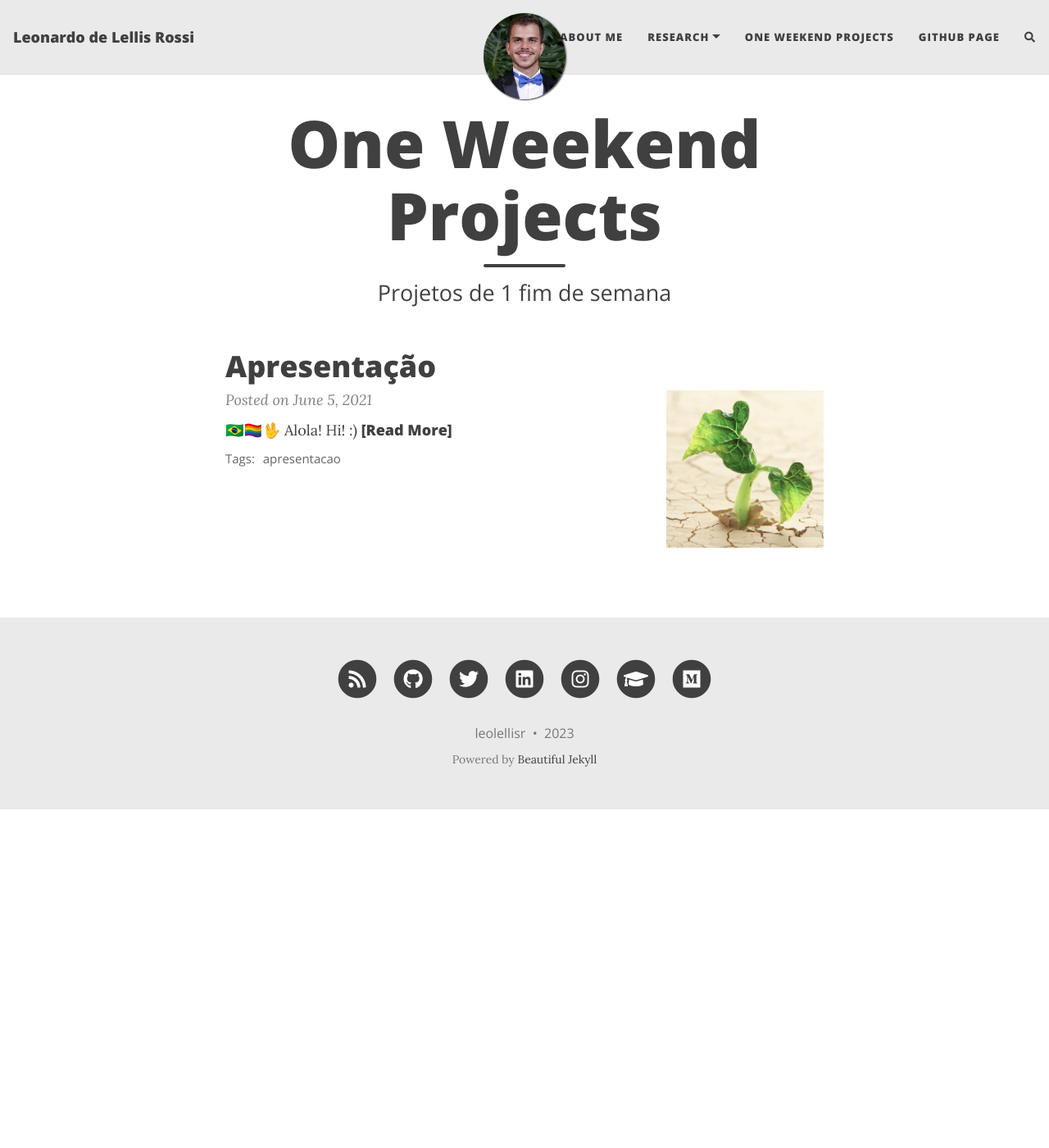
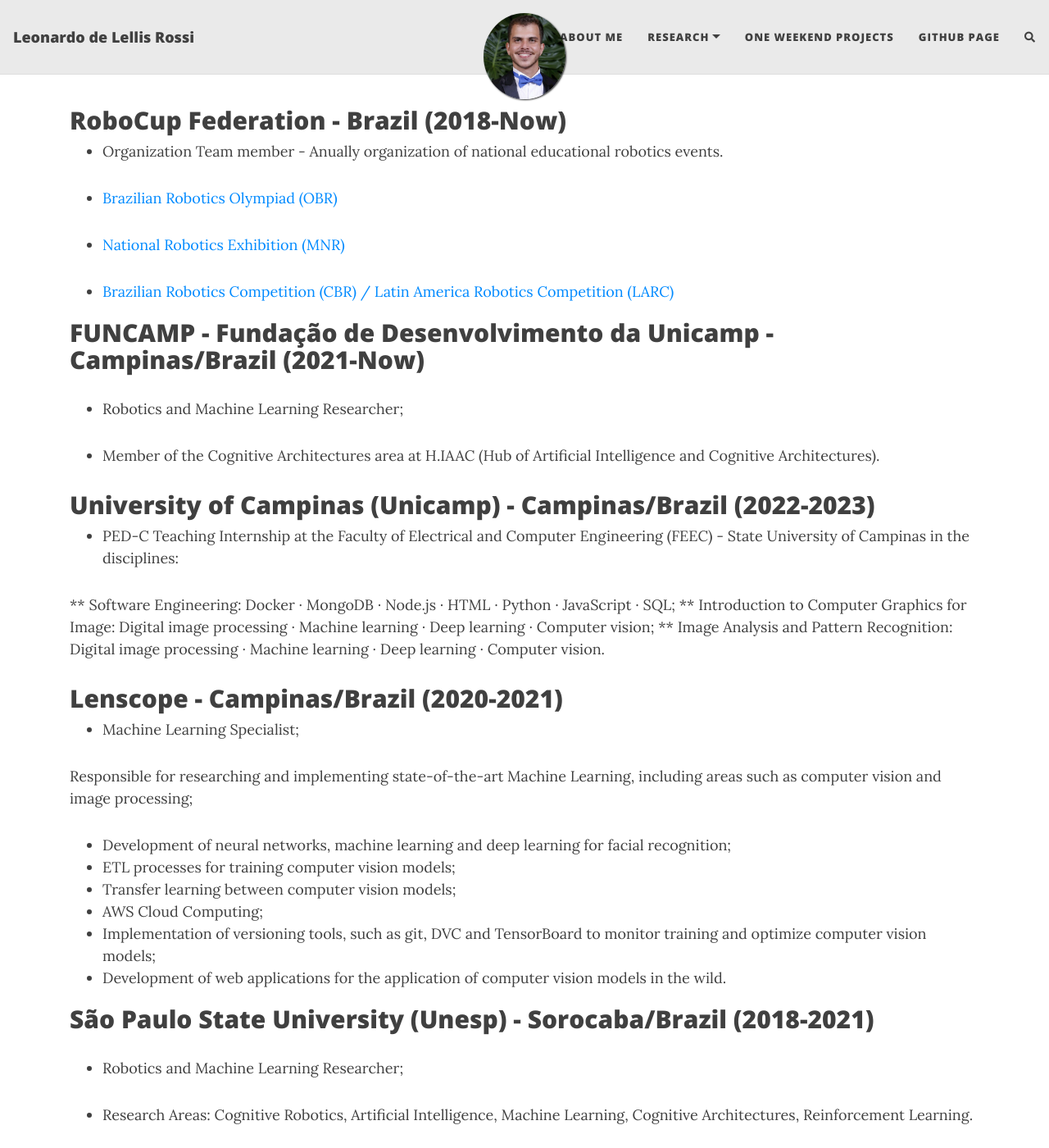
Before and after one commit to leolellisr/leolellisr.github.io, a Jekyll site: the page built from projects.md, in a window 1280 px wide and 1400 px high. Shown: the whole window at 82% size. Built offline with Jekyll 4.4.1, drawn with Linux system fonts in a browser that asks for light colours; nearby versions of some CDN libraries; comment, search, counter and statistics services are not loaded; some of the changed text lies outside the part shown.

Commit message:
update page

```diff
--- a/_config.yml
+++ b/_config.yml
@@ -40,13 +40,13 @@ round-avatar: true
 # Select the social network links that you want to show in the footer.
 # Uncomment the links you want to show and add your information to each one.
 social-network-links:
-#  email: "someone@example.com"
+  email: "l261900@dac.unicamp.br"
 #  facebook: deanattali
   github: leolellisr
   twitter: leolellisr
 #  patreon: DeanAttali
-#  youtube: c/daattali
-  medium: leolellisr
+  youtube: c/leonardodelellisrossi5916
+#  medium: leolellisr
 #  reddit: yourname
   linkedin: leonardo-de-lellis-rossi-a5ba7ba3
 #  xing: yourname
@@ -61,12 +61,12 @@ social-network-links:
 #  telegram: yourname
 #  calendly: yourname
 #  mastodon: instance.url/@username
-#  ORCID: your ORCID ID
-  google-scholar: uxgKKL8AAAAJ&hl
+  ORCID: 0000-0003-4607-1624
+  google-scholar: uxgKKL8AAAAJ
 
 # If you want to show a link to an RSS in the footer, add the site description here.
 # If you don't want to show an RSS link, remove the following line.
-rss-description: 🇧🇷🏳️‍🌈🖖Alola! Hi! 🤖 Robotics PhD. Candidate (UNICAMP), MSc. (UNESP 2021), Eng. (UNESP 2018).
+# rss-description: 🇧🇷🏳️‍🌈🖖Alola! Hi! 🤖 Robotics PhD. Candidate (UNICAMP), MSc. (UNESP 2021), Eng. (UNESP 2018).
 
 # --- General options --- #
 
--- a/projects.md
+++ b/projects.md
@@ -1,5 +1,55 @@
 ---
-layout: blog
-title: One Weekend Projects
-subtitle: Projetos de 1 fim de semana
+layout: default
+title: Experience
+subtitle:
 ---
+
+##  RoboCup Federation - Brazil (2018-Now)
+
+* Organization Team member - Anually organization of national educational robotics events.
+* [Brazilian Robotics Olympiad (OBR)](https://www.obr.org.br)
+
+* [National Robotics Exhibition (MNR)](https://www.mnr.org.br)
+
+* [Brazilian Robotics Competition (CBR) / Latin America Robotics Competition (LARC)](https://www.cbrobotica.org)
+
+## FUNCAMP - Fundação de Desenvolvimento da Unicamp - Campinas/Brazil (2021-Now)
+
+* Robotics and Machine Learning Researcher;
+
+* Member of the Cognitive Architectures area at H.IAAC (Hub of Artificial Intelligence and Cognitive Architectures).
+
+
+## University of Campinas (Unicamp) - Campinas/Brazil (2022-2023)
+
+* PED-C Teaching Internship at the Faculty of Electrical and Computer Engineering (FEEC) - State University of Campinas in the disciplines:
+
+** Software Engineering:  Docker · MongoDB · Node.js · HTML · Python · JavaScript ·  SQL;
+** Introduction to Computer Graphics for Image: Digital image processing · Machine learning · Deep learning · Computer vision;
+** Image Analysis and Pattern Recognition: Digital image processing · Machine learning · Deep learning · Computer vision.
+
+## Lenscope - Campinas/Brazil (2020-2021)
+
+* Machine Learning Specialist;
+
+Responsible for researching and implementing state-of-the-art Machine Learning, including areas such as computer vision and image processing;
+* Development of neural networks, machine learning and deep learning for facial recognition;
+* ETL processes for training computer vision models;
+* Transfer learning between computer vision models;
+* AWS Cloud Computing;
+* Implementation of versioning tools, such as git, DVC and TensorBoard to monitor training and optimize computer vision models;
+* Development of web applications for the application of computer vision models in the wild.
+
+## São Paulo State University (Unesp) - Sorocaba/Brazil (2018-2021)
+
+* Robotics and Machine Learning Researcher;
+
+* Research Areas: Cognitive Robotics, Artificial Intelligence, Machine Learning, Cognitive Architectures, Reinforcement Learning.
+
+
+## Fleury S. A. - São Paulo/Brazil (2017-2018)
+* R&D Intern;
+
+* Implementation of Big Data tools for spreadsheet automation and optimization;
+* Creation, development and programming of indicators using Business Intelligence tools;
+* Survey of data related to the R\&D sector and assistance in tasks of the administrative team.
```
Also changed, not shown: index.html (+7 -1 lines).
